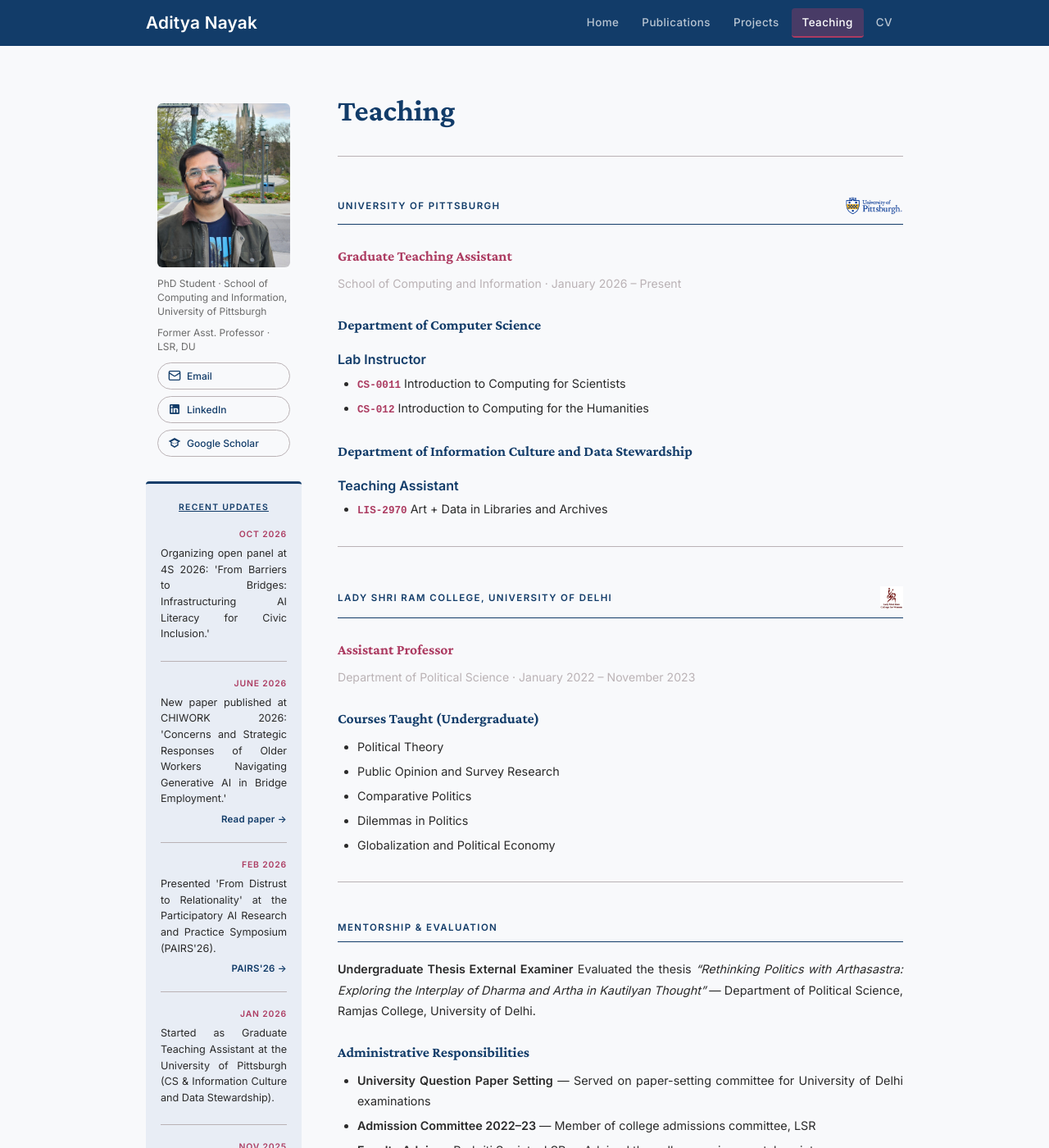
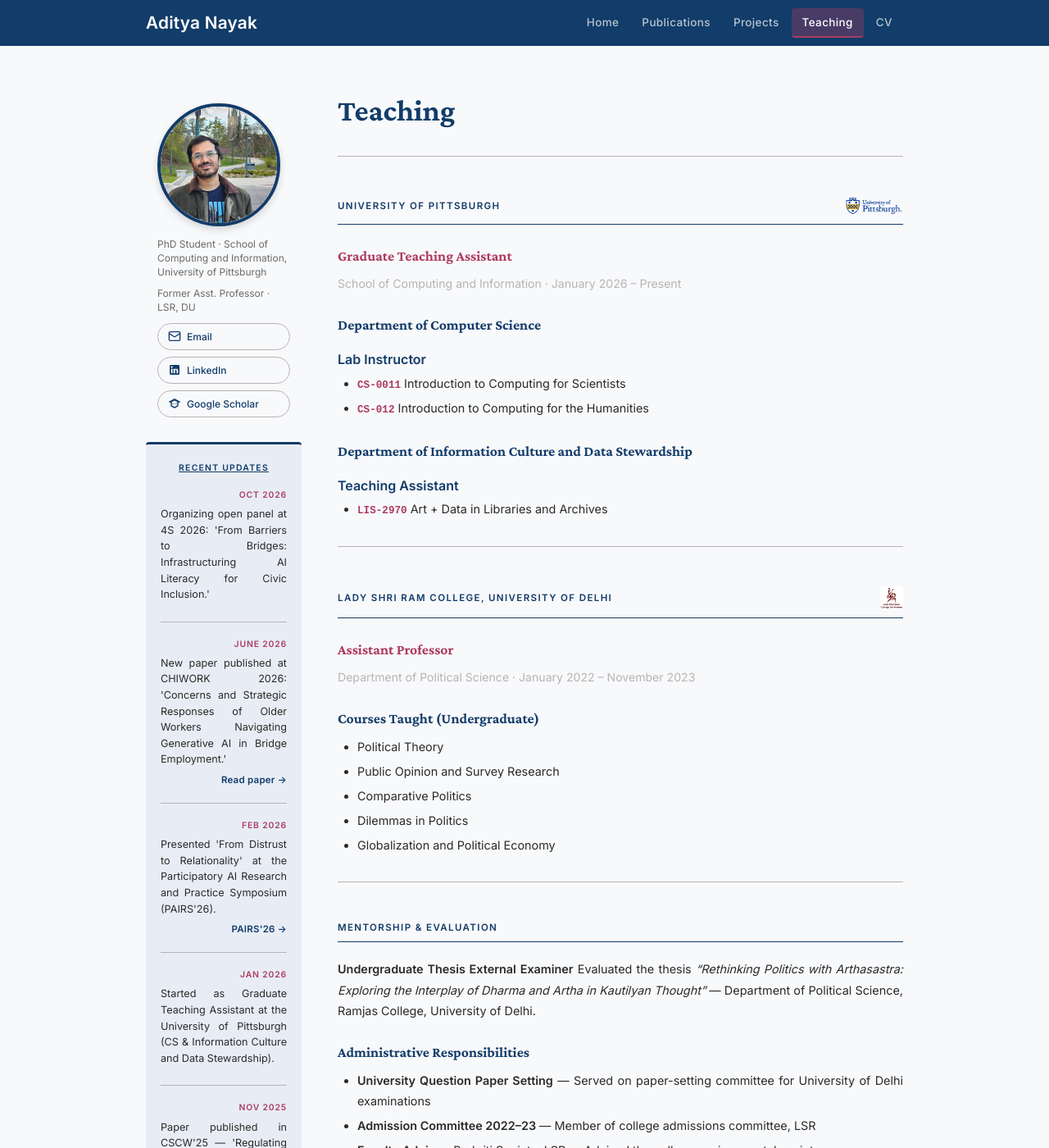
Before and after one commit to adityanayak-info/adityanayak-info.github.io, a Jekyll site: the page built from teaching.md, in a window 1280 px wide and 1400 px high. Shown: the whole window at 82% size. Built offline with Jekyll 4.4.1, drawn with Linux system fonts in a browser that asks for light colours.

Commit message:
Update style.css

```diff
--- a/assets/css/style.css
+++ b/assets/css/style.css
@@ -770,12 +770,14 @@ hr.profile-rule {
 }
 
 .left-sidebar-profile img {
-  width: 100%;
-  height: 200px;
+  width: 150px;
+  height: 150px;
   object-fit: cover;
-  border-radius: 6px;
+  border-radius: 50%;
   display: block;
-  margin-bottom: 12px;
+  margin: 0 0 14px;
+  border: 4px solid var(--navy);
+  box-shadow: 0 4px 10px rgba(0,0,0,0.15);
 }
 
 .left-sidebar-buttons {
```
